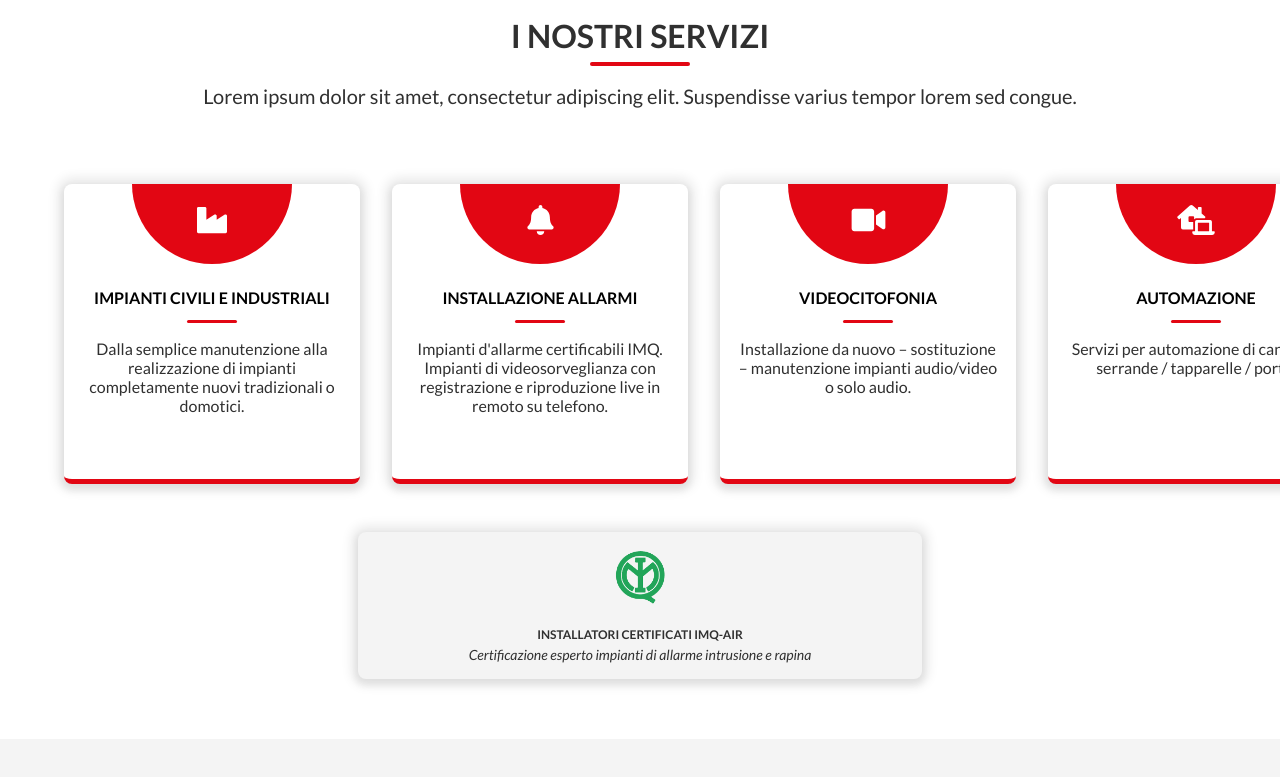
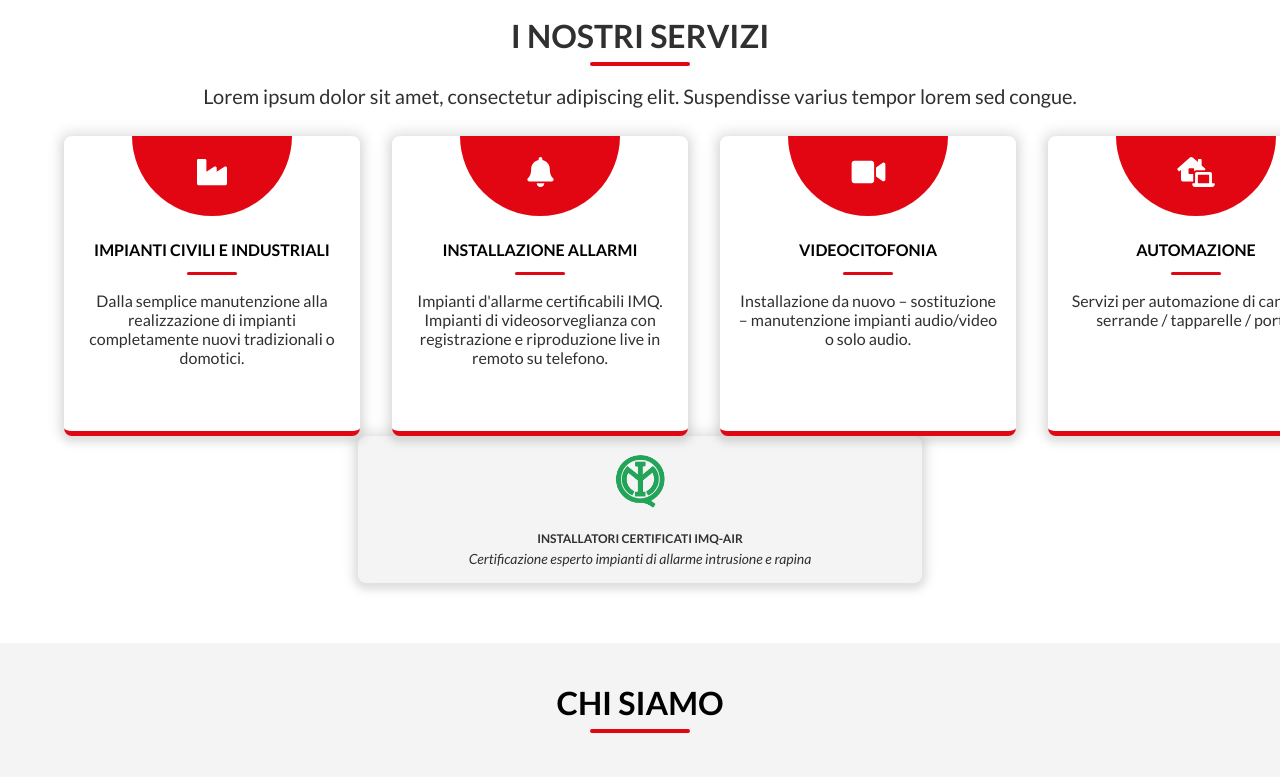
Before and after one commit to LOTO-gpolli/CEMA-impianti, a Next.js app: page / in a window 1280 px wide. Shown: the part 920-1697 px from the top of the page. Built offline with nearby package versions, Linux system fonts and the light colour scheme.

Commit message:
fix: adjust spacing

```diff
--- a/components/CardsList/CardsList.module.css
+++ b/components/CardsList/CardsList.module.css
@@ -1,5 +1,4 @@
 .cards__container {
-  margin: 3rem auto;
   display: grid;
   grid-template-columns: 1fr;
   column-gap: 2rem;
--- a/components/Footer/Footer.module.css
+++ b/components/Footer/Footer.module.css
@@ -7,7 +7,6 @@
   padding-bottom: 2rem;
   background-color: #303030;
   justify-content: space-between;
-  align-items: center;
 }
 
 .footer__row {
```
